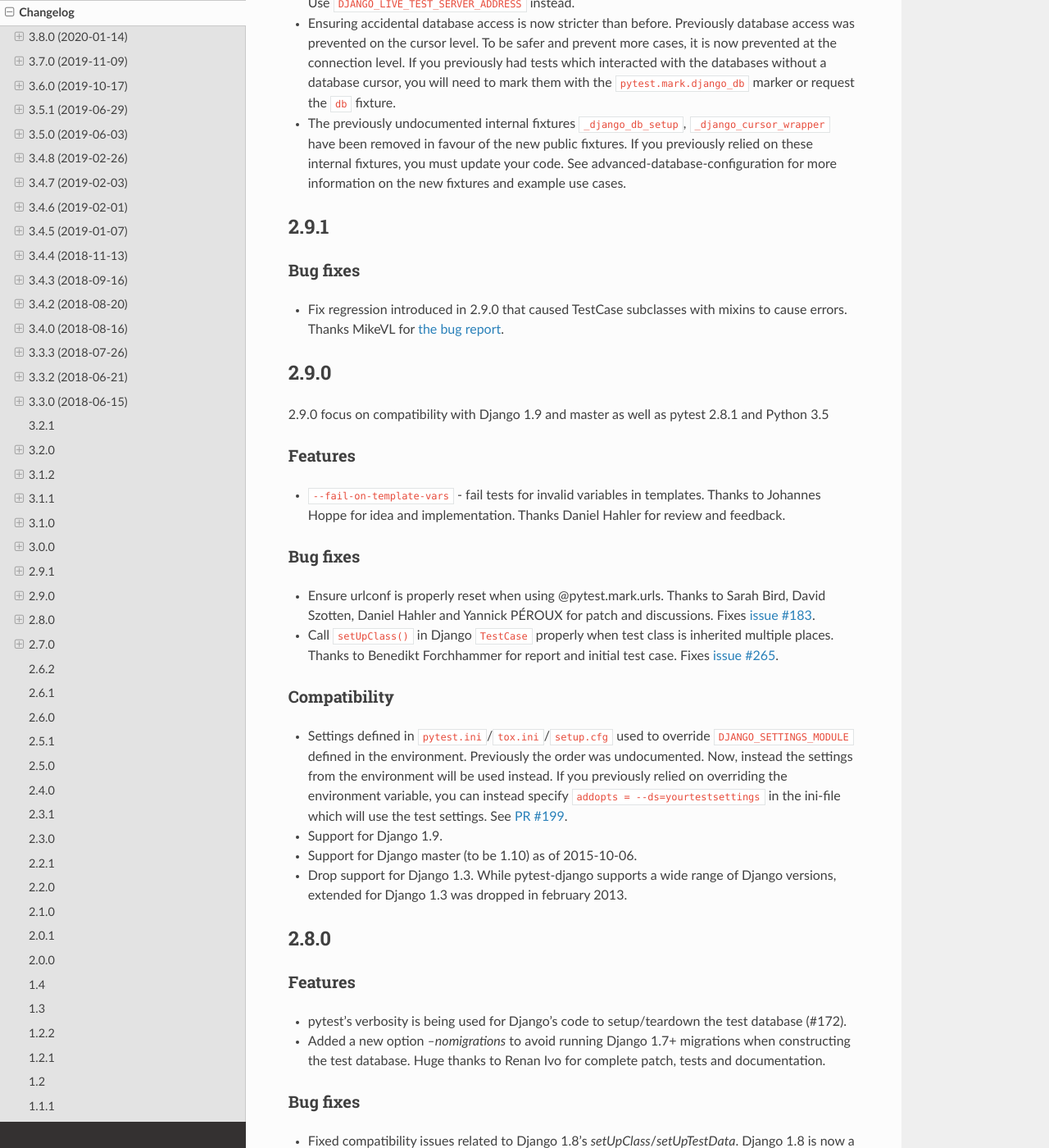
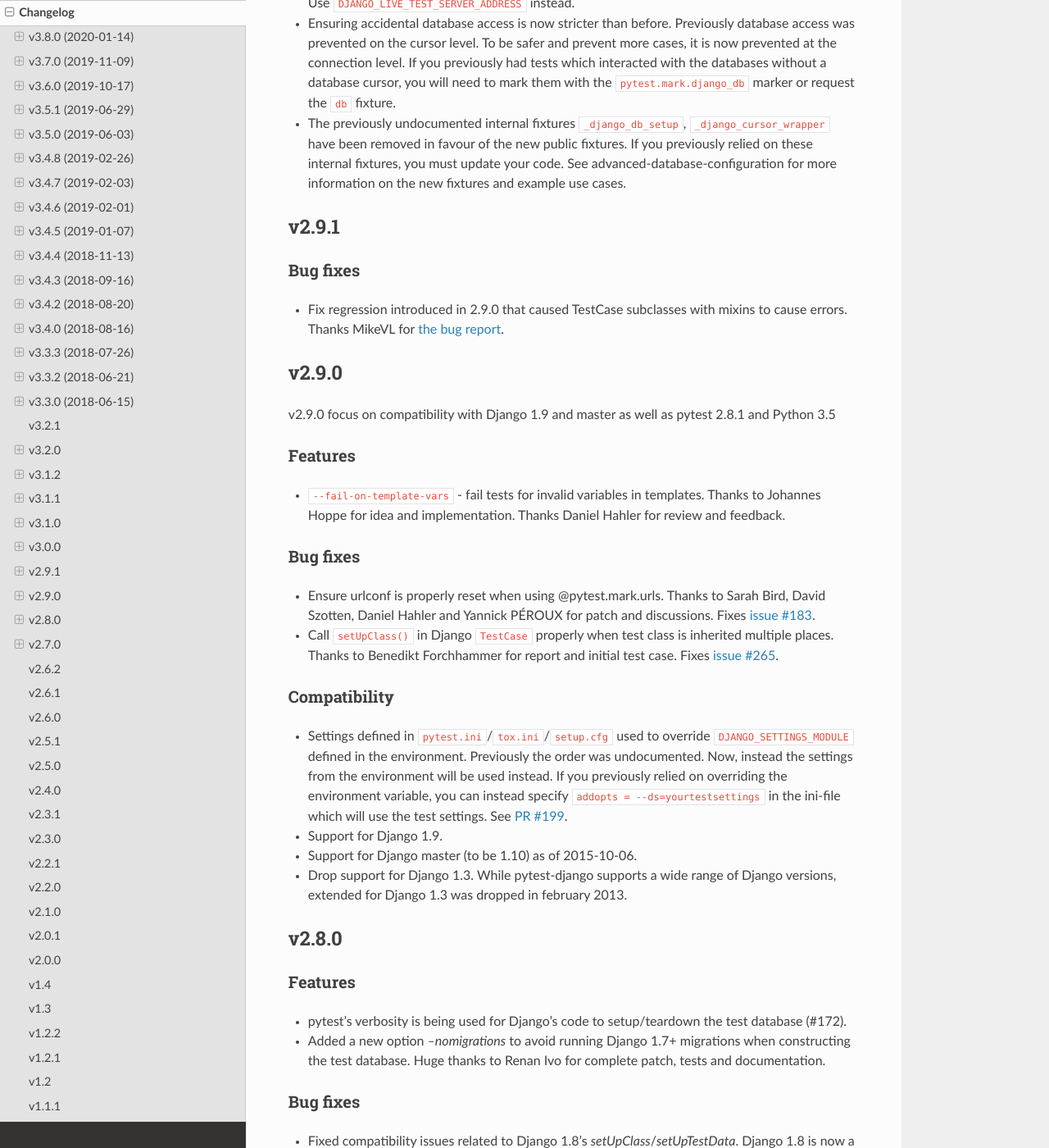
Before and after one commit to pytest-dev/pytest-django, a Sphinx documentation site: the page built from docs/changelog.rst, in a window 1280 px wide and 1400 px high, scrolled down 7010 px. Shown: the whole window at 82% size. Built offline with Sphinx 7.4.7 and the Read the Docs theme 2.0.0, drawn with Linux system fonts in a browser that asks for light colours; pages that are not in the unit, such as notebooks, are missing from menus; cross-references to code outside the pages are shown as plain code; some of the changed text lies outside the part shown.

Commit message:
docs: changelog: prefix headers with v for permalink anchors

```diff
--- a/docs/changelog.rst
+++ b/docs/changelog.rst
@@ -1,10 +1,8 @@
 Changelog
 =========
 
-.. _v3-8-0:
-
-3.8.0 (2020-01-14)
-------------------
+v3.8.0 (2020-01-14)
+--------------------
 
 Improvements
 ^^^^^^^^^^^^
@@ -14,8 +12,8 @@ Improvements
 * Report django-configurations setting (#791)
 
 
-3.7.0 (2019-11-09)
-------------------
+v3.7.0 (2019-11-09)
+-------------------
 
 Bugfixes
 ^^^^^^^^
@@ -28,8 +26,8 @@ Bugfixes
   DB access (#781).  pytest-django uses a ``RuntimeError`` now instead.
 
 
-3.6.0 (2019-10-17)
-------------------
+v3.6.0 (2019-10-17)
+-------------------
 
 Features
 ^^^^^^^^
@@ -47,16 +45,16 @@ Misc
 * Improve/harden internal tests / infrastructure.
 
 
-3.5.1 (2019-06-29)
-------------------
+v3.5.1 (2019-06-29)
+-------------------
 
 Bugfixes
 ^^^^^^^^
 
 * Fix compatibility with pytest 5.x (#751)
 
-3.5.0 (2019-06-03)
-------------------
+v3.5.0 (2019-06-03)
+-------------------
 
 Features
 ^^^^^^^^
@@ -81,24 +79,24 @@ Misc
 * Slightly revisit unittest handling (#740)
 
 
-3.4.8 (2019-02-26)
-------------------
+v3.4.8 (2019-02-26)
+-------------------
 
 Bugfixes
 ^^^^^^^^
 
 * Fix DB renaming fixture for Multi-DB environment with SQLite (#679)
 
-3.4.7 (2019-02-03)
-------------------
+v3.4.7 (2019-02-03)
+-------------------
 
 Bugfixes
 ^^^^^^^^
 
 * Fix disabling/handling of unittest methods with pytest 4.2+ (#700)
 
-3.4.6 (2019-02-01)
-------------------
+v3.4.6 (2019-02-01)
+-------------------
 
 Bugfixes
 ^^^^^^^^
@@ -111,8 +109,8 @@ Misc
 * Enable tests for Django 2.2 and add classifier (#693)
 * Disallow pytest 4.2.0 in ``install_requires`` (#697)
 
-3.4.5 (2019-01-07)
-------------------
+v3.4.5 (2019-01-07)
+-------------------
 
 Bugfixes
 ^^^^^^^^
@@ -126,8 +124,8 @@ Misc
 * Minor doc fixes (#674)
 * tests: fix for pytest 4 (#675)
 
-3.4.4 (2018-11-13)
-------------------
+v3.4.4 (2018-11-13)
+-------------------
 
 Bugfixes
 ^^^^^^^^
@@ -155,16 +153,16 @@ Misc
 * Run black on source.
 
 
-3.4.3 (2018-09-16)
-------------------
+v3.4.3 (2018-09-16)
+-------------------
 
 Bugfixes
 ^^^^^^^^
 
 * Fix OSError with arguments containing ``::`` on Windows (#641).
 
-3.4.2 (2018-08-20)
-------------------
+v3.4.2 (2018-08-20)
+-------------------
 
 Bugfixes
 ^^^^^^^^
@@ -173,8 +171,8 @@ Bugfixes
 * Fixed code for inserting the project to sys.path with pathlib to use an
   absolute path, regression in 3.4.0 (#637, #638).
 
-3.4.0 (2018-08-16)
-------------------
+v3.4.0 (2018-08-16)
+-------------------
 
 Features
 ^^^^^^^^
@@ -195,8 +193,8 @@ Compatibility
 
 * Removed py dependency, use pathlib instead (#631).
 
-3.3.3 (2018-07-26)
-------------------
+v3.3.3 (2018-07-26)
+-------------------
 
 Bug fixes
 ^^^^^^^^^
@@ -211,8 +209,8 @@ Docs
 * Use sphinx_rtf_theme (#621).
 * Minor fixes.
 
-3.3.2 (2018-06-21)
-------------------
+v3.3.2 (2018-06-21)
+-------------------
 
 Bug fixes
 ^^^^^^^^^
@@ -225,8 +223,8 @@ Compatibility
 
 * Support Django 2.1 (no changes necessary) (#614).
 
-3.3.0 (2018-06-15)
-------------------
+v3.3.0 (2018-06-15)
+-------------------
 
 Features
 ^^^^^^^^
@@ -249,13 +247,13 @@ Compatibility
 
 * The required `pytest` version changed from >=2.9 to >=3.6.
 
-3.2.1
------
+v3.2.1
+------
 
 * Fixed automatic deployment to PyPI.
 
-3.2.0
------
+v3.2.0
+------
 
 Features
 ^^^^^^^^
@@ -279,8 +277,8 @@ Compatibility
 * Support for Django 2.0 has been added.
 * Support for Django before 1.8 has been dropped.
 
-3.1.2
------
+v3.1.2
+------
 
 Bug fixes
 ^^^^^^^^^
@@ -290,8 +288,8 @@ Bug fixes
   mentioned in the 3.1.0 release are no longer present. Related issue:
   `pytest-django issue <https://github.com/pytest-dev/pytest-django/issues/433>`__
 
-3.1.1
------
+v3.1.1
+------
 
 Bug fixes
 ^^^^^^^^^
@@ -302,8 +300,8 @@ Bug fixes
   `pytest issue <https://github.com/pytest-dev/pytest/issues/1977>`__,
   `Django issue <https://code.djangoproject.com/ticket/27391>`__
 
-3.1.0
------
+v3.1.0
+------
 
 Features
 ^^^^^^^^
@@ -330,8 +328,8 @@ Compatibility
         mail.outbox = []
 
 
-3.0.0
------
+v3.0.0
+------
 
 Bug fixes
 ^^^^^^^^^
@@ -381,8 +379,8 @@ Compatibility
   update your code. See :ref:`advanced-database-configuration` for more
   information on the new fixtures and example use cases.
 
-2.9.1
------
+v2.9.1
+------
 
 Bug fixes
 ^^^^^^^^^
@@ -392,10 +390,10 @@ Bug fixes
   <https://github.com/pytest-dev/pytest-django/issues/280>`__.
 
 
-2.9.0
------
+v2.9.0
+------
 
-2.9.0 focus on compatibility with Django 1.9 and master as well as pytest 2.8.1
+v2.9.0 focus on compatibility with Django 1.9 and master as well as pytest 2.8.1
 and Python 3.5
 
 Features
@@ -434,8 +432,8 @@ Compatibility
 * Drop support for Django 1.3. While pytest-django supports a wide range of
   Django versions, extended for Django 1.3 was dropped in february 2013.
 
-2.8.0
------
+v2.8.0
+------
 
 Features
 ^^^^^^^^
@@ -454,8 +452,8 @@ Bug fixes
   `setUpClass`/`setUpTestData`. Django 1.8 is now a fully supported version.
   Django master as of 2014-01-18 (the Django 1.9 branch) is also supported.
 
-2.7.0
------
+v2.7.0
+------
 
 Features
 ^^^^^^^^
@@ -498,16 +496,16 @@ Bugfixes
 * ``DJANGO_LIVE_TEST_SERVER_ADDRESS`` environment variable is read instead
   of ``DJANGO_TEST_LIVE_SERVER_ADDRESS``. (#140)
 
-2.6.2
------
+v2.6.2
+------
 
 * Fixed a bug that caused doctests to runs. Thanks to @jjmurre for the patch
 
 * Fixed issue #88 - make sure to use SQLite in memory database when running
   with pytest-xdist.
 
-2.6.1
------
+v2.6.1
+------
 This is a bugfix/support release with no new features:
 
 * Added support for Django 1.7 beta and Django master as of 2014-04-16.
@@ -517,22 +515,22 @@ This is a bugfix/support release with no new features:
 * Support for MySQL with MyISAM tables. Thanks to Zach Kanzler and Julen Ruiz
   Aizpuru for fixing this. This fixes issue #8 #64.
 
-2.6.0
------
+v2.6.0
+------
 * Experimental support for Django 1.7 / Django master as of 2014-01-19.
 
   pytest-django is now automatically tested against the latest git version of
   Django. The support is experimental since Django 1.7 is not yet released, but
   the goal is to always be up to date with the latest Django master
 
-2.5.1
------
+v2.5.1
+------
 Invalid release accidentally pushed to PyPI (identical to 2.6.1). Should not be
 used - use 2.6.1 or newer to avoid confusion.
 
 
-2.5.0
------
+v2.5.0
+------
 * Python 2.5 compatibility dropped. py.test 2.5 dropped support for Python 2.5,
   therefore it will be hard to properly support in pytest-django. The same
   strategy as for pytest itself is used: No code will be changed to prevent
@@ -542,44 +540,44 @@ used - use 2.6.1 or newer to avoid confusion.
   pytest-xdist as normal (pass -n to py.test). One database will be created for
   each subprocess so that tests run independent from each other.
 
-2.4.0
------
+v2.4.0
+------
 * Support for py.test 2.4 pytest_load_initial_conftests. This makes it possible
   to import Django models in project conftest.py files, since pytest-django
   will be initialized before the conftest.py is loaded.
 
-2.3.1
------
+v2.3.1
+------
 * Support for Django 1.5 custom user models, thanks to Leonardo Santagada.
 
 
-2.3.0
------
+v2.3.0
+------
 
 * Support for configuring settings via django-configurations. Big thanks to
   Donald Stufft for this feature!
 
-2.2.1
------
+v2.2.1
+------
 
 * Fixed an issue with the settings fixture when used in combination with
   django-appconf. It now uses pytest's monkeypatch internally and should
   be more robust.
 
-2.2.0
------
+v2.2.0
+------
 
 * Python 3 support. pytest-django now supports Python 3.2 and 3.3 in addition
   to 2.5-2.7. Big thanks to Rafal Stozek for making this happen!
 
-2.1.0
------
+v2.1.0
+------
 
 * Django 1.5 support. pytest-django is now tested against 1.5 for Python
   2.6-2.7. This is the first step towards Python 3 support.
 
-2.0.1
------
+v2.0.1
+------
 
 * Fixed #24/#25: Make it possible to configure Django via
   ``django.conf.settings.configure()``.
@@ -588,8 +586,8 @@ used - use 2.6.1 or newer to avoid confusion.
   does not change this setting in the default test runner, so pytest-django
   should not do it either.
 
-2.0.0
------
+v2.0.0
+------
 
 This release is *backward incompatible*. The biggest change is the need
 to add the ``pytest.mark.django_db`` to tests which require database
@@ -637,39 +635,39 @@ way for easier additions of new and exciting features in the future!
 * Deprecate the ``transaction_test_case`` decorator, this is now
   integrated with the ``django_db`` mark.
 
-1.4
----
+v1.4
+----
 * Removed undocumented pytest.load_fixture: If you need this feature, just use
   ``django.management.call_command('loaddata', 'foo.json')`` instead.
 * Fixed issue with RequestFactory in Django 1.3.
 
 * Fixed issue with RequestFactory in Django 1.3.
 
-1.3
----
+v1.3
+----
 * Added ``--reuse-db`` and ``--create-db`` to allow database re-use. Many
   thanks to `django-nose <https://github.com/jbalogh/django-nose>`__ for
   code and inspiration for this feature.
 
-1.2.2
------
+v1.2.2
+------
 * Fixed Django 1.3 compatibility.
 
-1.2.1
------
+v1.2.1
+------
 * Disable database access and raise errors when using --no-db and accessing
   the database by accident.
 
-1.2
----
+v1.2
+----
 * Added the ``--no-db`` command line option.
 
-1.1.1
------
+v1.1.1
+------
 * Flush tables after each test run with transaction_test_case instead of before.
 
-1.1
----
+v1.1
+----
 
 * The initial release of this fork from `Ben Firshman original project
   <http://github.com/bfirsh/pytest_django>`__
```
